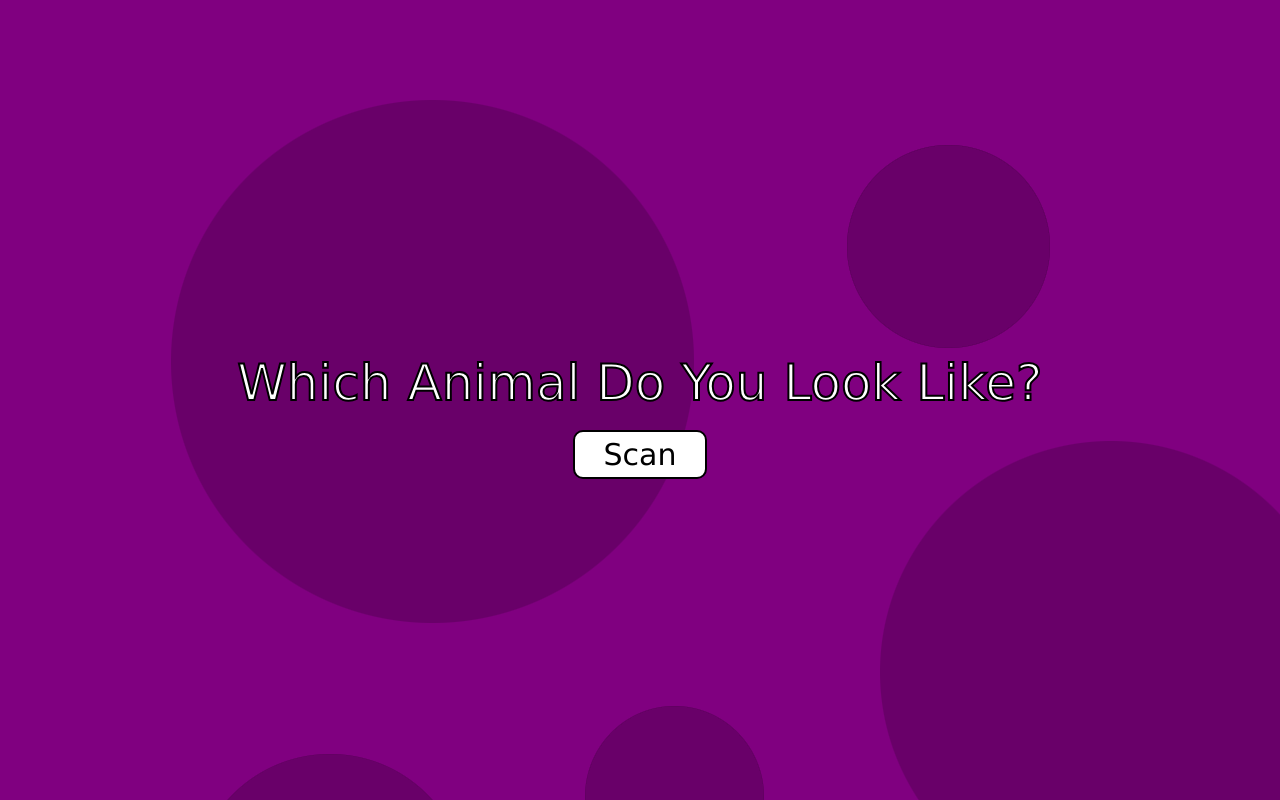
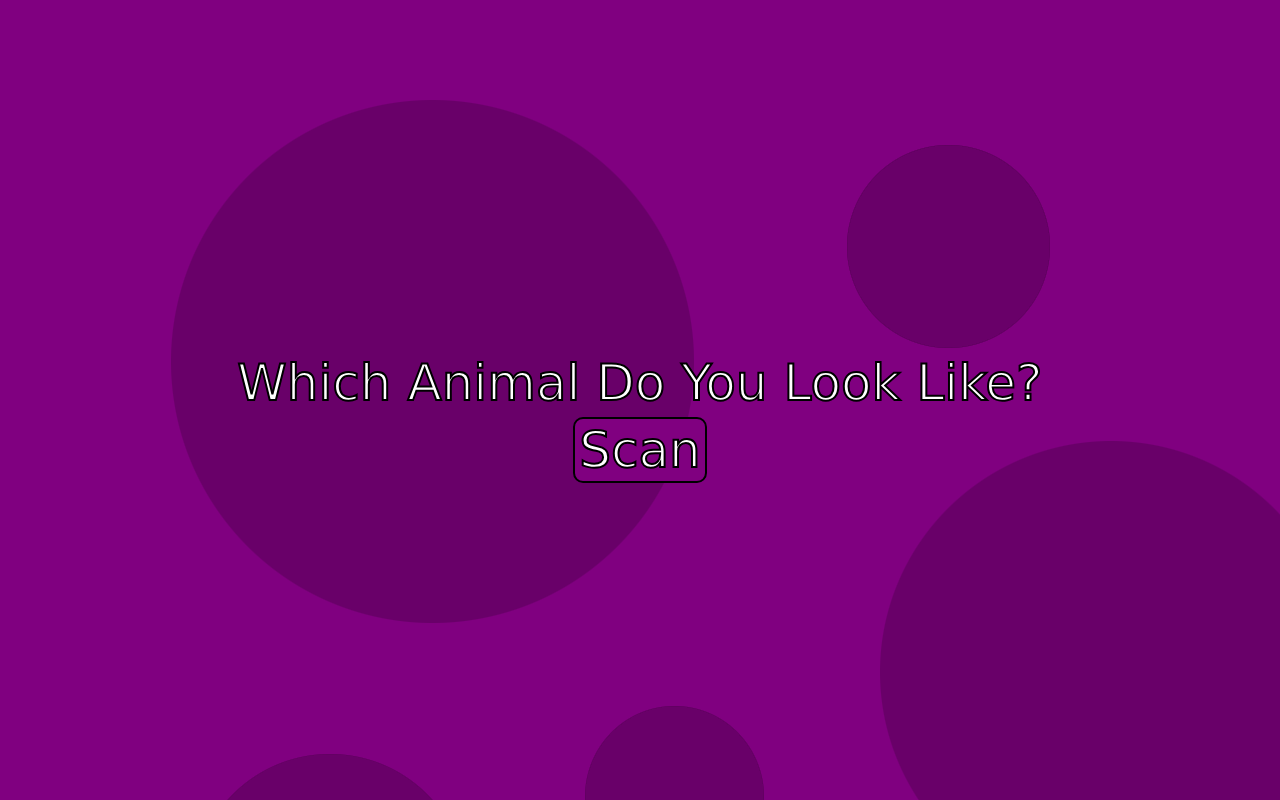
Before and after one commit to benjxia/animalface, a React (Create React App) app: page / in a window 1280 px wide. Built offline with nearby package versions, Linux system fonts and the light colour scheme.

Commit message:
restructured how the different screens relate to home screen

```diff
--- a/src/App.js
+++ b/src/App.js
@@ -1,18 +1,44 @@
 //import Header from './components/Header'
-import Main from './components/Main'
+import React from 'react';
+import Home from './components/Home'
+import ScanMenu from './components/scanmenu/ScanMenu'
 import {randColor} from './simple_scripts/randcolor'
 
-function App() {
-  //Sets background and menu to random color
-  var c = randColor();
-  document.getElementById("main").style.backgroundColor = c;
+class App extends React.Component {
+  constructor(props){
+    super(props);
+    //Sets background and menu to random color
+    this.state = {mode: 0};
+    this.c = randColor();
+    document.getElementById("main").style.backgroundColor = this.c;
+  }
 
-  return ( //meat of the page
-    <div className="App">
-      <Main color = {c}/>
-    </div>
-  );
+  setMode(i){
+    this.setState((i) => {
+      return {mode: 1};
+    });
+  }
+
+  render(){
+    switch(this.state.mode){
+      case 0:
+        return ( //meat of the page
+          <div className="App">
+            <Home color = {this.c} modeswitch = {this.setMode.bind(this)}/>
+          </div>
+        );
+      case 1:
+        return (
+          <ScanMenu color = {this.c} main = {this.setMode.bind(this)}/>
+        );
+
+      default:
+        return null;
+    }
+
+  }
+
 }
 
 
-export default App;
+export default App
--- /dev/null
+++ b/src/components/Home.js
@@ -0,0 +1,32 @@
+import React from 'react'
+import ScanButton from './home/ScanButton'
+
+class Home extends React.Component {
+    constructor(props){
+        super(props);
+        this.state = {active: true};
+    }
+    toggleState(){ //Toggles between home screen and menu
+        this.setState(prevState => ({
+            active: !prevState.active
+        }));
+
+    }
+    render(){
+       // if(this.state.active){ //Home screen
+            return (
+        <div className = 'Whichanimal'>
+            Which Animal Do You Look Like? <br></br>
+            <ScanButton text = 'Scan' color = {this.props.color} modeswitch = {this.props.modeswitch}/>
+            {/*
+            this.setInactive here allows the child component (The 'Scan button)
+            to set the entire main componenent as inactive
+            */}
+        </div>
+            );
+    }
+}
+
+
+
+export default Home
--- a/src/components/Main.js
+++ /dev/null
@@ -1,37 +0,0 @@
-import React from 'react'
-import ScanMenu from './scanmenu/ScanMenu'
-import ScanButton from './home/ScanButton'
-
-class Main extends React.Component {
-    constructor(props){
-        super(props);
-        this.state = {active: true};
-    }
-    toggleState(){ //Toggles between home screen and menu
-        this.setState(prevState => ({
-            active: !prevState.active
-        }));
-
-    }
-    render(){
-        if(this.state.active){ //Home screen
-            return (
-                <div className = 'Whichanimal'>
-                    Which Animal Do You Look Like? <br></br>
-                    <ScanButton text = 'Scan' main = {this.toggleState.bind(this)}/>
-                    {/*
-                    this.setInactive here allows the child component (The 'Scan button)
-                    to set the entire main componenent as inactive
-                    */}
-                </div>
-            );
-        }else{ // Menu screen
-            return (
-                <ScanMenu color = {this.props.color} main = {this.toggleState.bind(this)}/>
-            );
-        }
-    }
-
-}
-
-export default Main
--- a/src/components/home/ScanButton.js
+++ b/src/components/home/ScanButton.js
@@ -9,14 +9,12 @@ class ScanButton extends React.Component {
     }
 
     handleClick(){ //unused at the moment
-        this.setState(prevState => ({
-            active: !prevState.active
-        }));
+        this.props.modeswitch(1);
     }
 
     render(){
         return(
-            <button className= 'ScanButton' onClick = {this.props.main}>
+            <button className= 'ScanButton' onClick = {this.handleClick} style = {{backgroundColor: this.props.color}}>
                 {/*
                 Props.main is the function in Main.js that sets the main component inactive and makes it
                 not render anything.
--- a/src/components/scanmenu/ScanMenu.js
+++ b/src/components/scanmenu/ScanMenu.js
@@ -8,6 +8,7 @@ class ScanMenu extends React.Component {
     render(){
         return (
             <div className = 'ScanMenu' id = 'scanmenu' style = {{backgroundColor: this.props.color}}>
+
             </div>
         );
     }
--- a/src/styles/index.css
+++ b/src/styles/index.css
@@ -57,22 +57,22 @@ code {
   border-width:2px;
   border-color:black;
   border-radius: 10px;
-  padding: 5px;
+  padding: 2px;
 
-  font-size: 30px;
+  color: white;
+  font-size: 50px;
   font-family: Verdana, Geneva, Tahoma, sans-serif, Geneva, Verdana, sans-serif;
-  -webkit-text-stroke-width:0;
+  -webkit-text-stroke-width:1;
 }
 
 .ScanButton:hover{
   cursor:pointer;
-  background-color:gray;
-  color: white;
+  color: black;
 }
 
 .ScanMenu {
-  height: 600px;
-  width: 50%;
+  height: 70%;
+  width: 60%;
   line-height:100px;
   position:absolute;
   top: 0;
```
Also changed, not shown: src/components/scanmenu/UploadMenu.js (added, +8 -0 lines).
